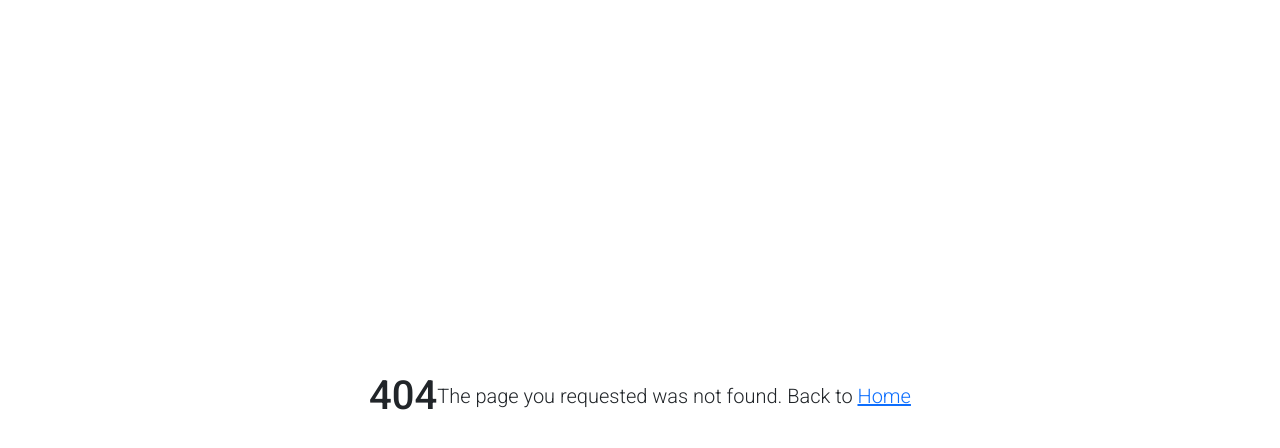
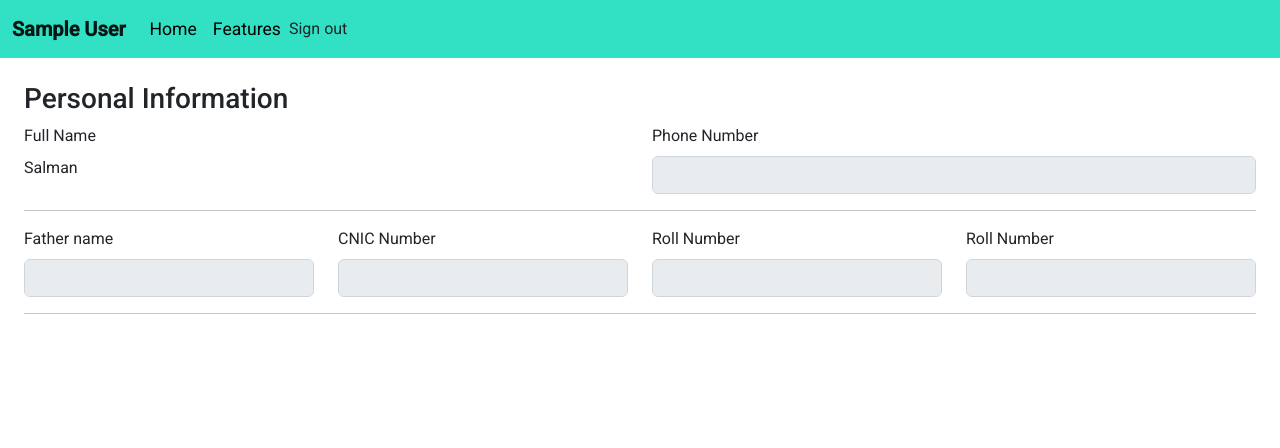
Before and after one commit to Muhammad-Salman-Hassan/frontendDocx, a React (Create React App) app: page /application/1 in a window 1280 px wide. Before the commit this address had no page. Shown: the top 448 px of the page. Built offline with nearby package versions, Linux system fonts and the light colour scheme; no server answers; sample sign-in values are in the browser's storage.

Commit message:
Adding Single application api

```diff
--- a/public/index.html
+++ b/public/index.html
@@ -10,7 +10,7 @@
       content="Web site created using create-react-app"
     />
     <link rel="icon" href="https://res.cloudinary.com/dfwjln6a6/image/upload/v1673422245/fuusat_vfzq2t.png" />
-    <link rel="apple-touch-icon" href="%PUBLIC_URL%/logo192.png" />
+    <!-- <link rel="apple-touch-icon" href="%PUBLIC_URL%/logo192.png" /> -->
     <!--
       manifest.json provides metadata used when your web app is installed on a
       user's mobile device or desktop. See https://developers.google.com/web/fundamentals/web-app-manifest/
--- a/src/App.js
+++ b/src/App.js
@@ -33,7 +33,7 @@ function App() {
           <Route path="/admin" element={<Admin />} >
 
           </Route>
-          <Route path="/admin/:id" element={<UserApplications/>} />
+          <Route path="/application/:applicationId" element={<UserApplications/>} />
           <Route
             path="/userdashboard"
             element={
--- a/src/components/Navbar/Navbar.js
+++ b/src/components/Navbar/Navbar.js
@@ -6,6 +6,9 @@ import { useNavigate } from 'react-router-dom'
 const Navbar = () => {
     const cookies= new Cookies()
     const navigate=useNavigate()
+
+    let user=JSON.parse(localStorage.getItem("user"))
+    console.log("USER",user)
     const signout=async()=>{
         try {
           const res = await axios.get("http://localhost:3001/logout",{withCredentials: true});
@@ -27,23 +30,26 @@ const Navbar = () => {
     <>
     <nav class="navbar navbar-expand-lg navbar-light" style={{backgroundColor:"#32E0C4"}}>
     <div class="container-fluid my-container-fluid ">
-        <a class="navbar-brand fw-bold d-lg-none" href="#">Coding Yaar</a>
+        <a class="navbar-brand fw-bold d-lg-none" href="#">{user.user.name}</a>
         <button class="navbar-toggler" type="button" data-bs-toggle="collapse" data-bs-target="#navbarNav"
             aria-controls="navbarNav" aria-expanded="false" aria-label="Toggle navigation">
             <span class="navbar-toggler-icon"></span>
         </button>
         <div class="collapse navbar-collapse " id="navbarNav">
             <ul class="navbar-nav d-flex justify-content-between align-items-center w-25">
-                <a class="navbar-brand fw-bold d-none d-lg-block" href="#">Coding Yaar</a>
+                <a class="navbar-brand fw-bold d-none d-lg-block" href="#">{user.user.name}</a>
                 <li class="nav-item">
                     <a class="nav-link active" aria-current="page" href="#">Home</a>
                 </li>
                 <li class="nav-item">
                     <a class="nav-link" href="#">Features</a>
                 </li>
-                <li class="nav-item">
-                    <a class="nav-link" href="#">Pricing</a>
-                </li>
+                {user.role==="superadmin"&&(
+                  <li class="nav-item">
+                  <a class="nav-link" href="#">Add Admin</a>
+              </li>
+                )}
+
                 <li class="nav-item">
                 <button class="dropdown-item" onClick={signout}>
                 Sign out
--- a/src/components/Table/DefaultTable.js
+++ b/src/components/Table/DefaultTable.js
@@ -32,8 +32,10 @@ function Table({data}) {
           </tr>
         </thead>
         <tbody>
+
           {currentItems.map((item) => (
-            <tr key={item.id} onClick={() => navigate(`/admin/${item.applicationId}`)}>
+            <tr key={item.id} onClick={() => navigate(`/application/${item.applicationId}`)}>
+              {console.log(item.applicationId,"APPLICATION ID")}
               <td>{item.applicationId}</td>
               <td>{item.fullname}</td>
               <td>{item.rollno}</td>
--- a/src/pages/AdminSlice.js
+++ b/src/pages/AdminSlice.js
@@ -6,25 +6,38 @@ export const GetAllApplications = () => async (dispatch) => {
 
 
     try {
-    let response=await axios.get(`http://localhost:3001/allApplications`,{
+        let response = await axios.get(`http://localhost:3001/allApplications`, {
             withCredentials: true,
         })
 
-      if(response.status===200){
+        if (response.status === 200) {
             dispatch(setApplications(response.data))
         }
-    console.log("REPOSNCE",response)
+        console.log("REPOSNCE", response)
     } catch (error) {
         console.log(error)
     }
 
 };
 
+export const GetSingleApplication=(applicationId)=>async (dispatch)=>{
+    try {
+        let response = await axios.get(`http://localhost:3001/application/${applicationId}`, {
+            withCredentials: true,
+        })
+        if (response.status === 200) {
+            dispatch(setSingleApplication(response.data))
+        }
+    } catch (error) {
+        console.log(error)
+    }
+}
 
 
 
 const initialState = {
     AllApplications: [],
+    singleApplication:[]
 
 };
 
@@ -32,14 +45,18 @@ const Applications = createSlice({
     name: 'Applications',
     initialState,
     reducers: {
-        setApplications:(state,action)=>{
-            state.AllApplications=action.payload
+        setApplications: (state, action) => {
+            state.AllApplications = action.payload
+        },
+        setSingleApplication:(state,action)=>{
+            state.singleApplication=action.payload
         }
     }
 });
 
 export const {
-setApplications
+    setApplications,
+    setSingleApplication
 } = Applications.actions;
 
 export default Applications.reducer;
--- a/src/pages/Login/Login.js
+++ b/src/pages/Login/Login.js
@@ -6,7 +6,7 @@ import styles from "./Login.module.css";
 import InputMask from "react-input-mask";
 import axios from "axios";
 import Cookies from "universal-cookie";
-import { toast, ToastContainer ,cssTransition} from "react-toastify";
+import { toast, ToastContainer, cssTransition } from "react-toastify";
 import { useDispatch, useSelector } from 'react-redux'
 import { setAuth } from "../../features/user/authSlice";
 
@@ -22,39 +22,42 @@ const Login = () => {
   // const {phone,hash}=useSelector((state)=>state.auth.otp)
 
 
-  const dispatch=useDispatch()
+  const dispatch = useDispatch()
   const onsubmit = async (e) => {
-    const obj={password,cnic}
+    const obj = { password, cnic }
     e.preventDefault();
 
 
     try {
-      const res = await axios.post("http://localhost:3001/login", obj,{headers: { 'Content-Type': 'application/json' },withCredentials: true});
+      const res = await axios.post("http://localhost:3001/login", obj, { headers: { 'Content-Type': 'application/json' }, withCredentials: true });
 
-        console.log("LOGIN",res.data)
-        cookies.set("isAuth",res.data.isAuth)
-        localStorage.setItem("isAuth",res.data.isAuth)
-       if(res.data.error){
-        toast.error(res.data.error,{
+      console.log("LOGIN", res.data)
+      let user = JSON.stringify(res.data); // Convert object to string
+
+      localStorage.setItem("user", user);
+      cookies.set("isAuth", res.data.isAuth)
+      localStorage.setItem("isAuth", res.data.isAuth)
+      if (res.data.error) {
+        toast.error(res.data.error, {
           position: toast.POSITION.TOP_CENTER,
         })
-       }else{
-        toast.success("Access Granted",{
+      } else {
+        toast.success("Access Granted", {
           position: toast.POSITION.TOP_CENTER,
         })
-        if(token){
+        if (token) {
           dispatch(setAuth(true))
         }
 
         setTimeout(() => {
-          if(res.data.role==="user"){
+          if (res.data.role === "user") {
             navigate("/userprofile");
-          }else{
+          } else {
             navigate("/admin");
           }
 
         }, 3000);
-       }
+      }
     } catch (e) {
       alert(e);
     }
@@ -62,7 +65,7 @@ const Login = () => {
 
   return (
     <div className={styles.container}>
-      <ToastContainer/>
+      <ToastContainer />
       <Card>
         <h2 className={styles.loginHeading}>Login</h2>
 
--- a/src/pages/UserApplications/UserApplications.js
+++ b/src/pages/UserApplications/UserApplications.js
@@ -1,10 +1,93 @@
-import React from 'react'
+import React, { useEffect } from 'react'
+import { useDispatch, useSelector } from 'react-redux';
 import { useParams } from 'react-router-dom'
+import { GetSingleApplication } from '../AdminSlice'
+import Navbar from '../../components/Navbar/Navbar';
 
 const UserApplications = () => {
-    const params=useParams()
+  const Reducer = useSelector((Reducer) => Reducer);
+
+  const params = useParams()
+  const dispatch = useDispatch()
+  console.log(Reducer, params)
+  useEffect(() => {
+    dispatch(GetSingleApplication(params.applicationId))
+
+  }, []);
   return (
-    <div>{params.id}</div>
+    <>
+    <Navbar/>
+    <div className="w-100  d-flex justify-content-center align-items-center h-100 flex-column">
+      <div className="w-100 h-100 p-4">
+        <div className="row">
+          <div className="d-flex justify-content-between align-items-center">
+            <h3>Personal Information</h3>
+          {/* <img alt=""  width="80px" height="80px" className="rounded-circle"/> */}
+          </div>
+
+          <div className="col">
+            <div className="form-outline">
+              <label className="form-label" for="form8Example1">
+                Full Name
+              </label>
+              <div>Salman</div>
+            </div>
+          </div>
+          <div className="col">
+            <div className="form-outline">
+              <label className="form-label" for="form8Example2">
+                Phone Number
+              </label>
+              <input type="email" id="form8Example2" className="form-control" disabled  />
+            </div>
+          </div>
+        </div>
+
+        <hr />
+
+        <div className="row">
+          <div className="col">
+            <div className="form-outline">
+              <label className="form-label" for="form8Example3">
+                Father name
+              </label>
+              <input type="text" id="form8Example3" className="form-control" disabled />
+            </div>
+          </div>
+          <div className="col">
+            <div className="form-outline">
+              <label className="form-label" for="form8Example4">
+              CNIC Number
+              </label>
+              <input type="text" id="form8Example4" className="form-control" disabled />
+            </div>
+          </div>
+          <div className="col">
+            <div className="form-outline">
+              <label className="form-label" for="form8Example5">
+                Roll Number
+              </label>
+              <input type="email" id="form8Example5" className="form-control" disabled />
+            </div>
+          </div>
+          <div className="col">
+            <div className="form-outline">
+              <label className="form-label" for="form8Example5">
+                Roll Number
+              </label>
+              <input type="email" id="form8Example5" className="form-control" disabled />
+            </div>
+          </div>
+        </div>
+        <hr />
+        <div className="d-flex  justify-content-between align-items-center">
+
+
+        </div>
+
+      </div>
+    </div>
+    </>
   )
 }
 
```
Lines whose indentation alone changed are shown as unchanged.
